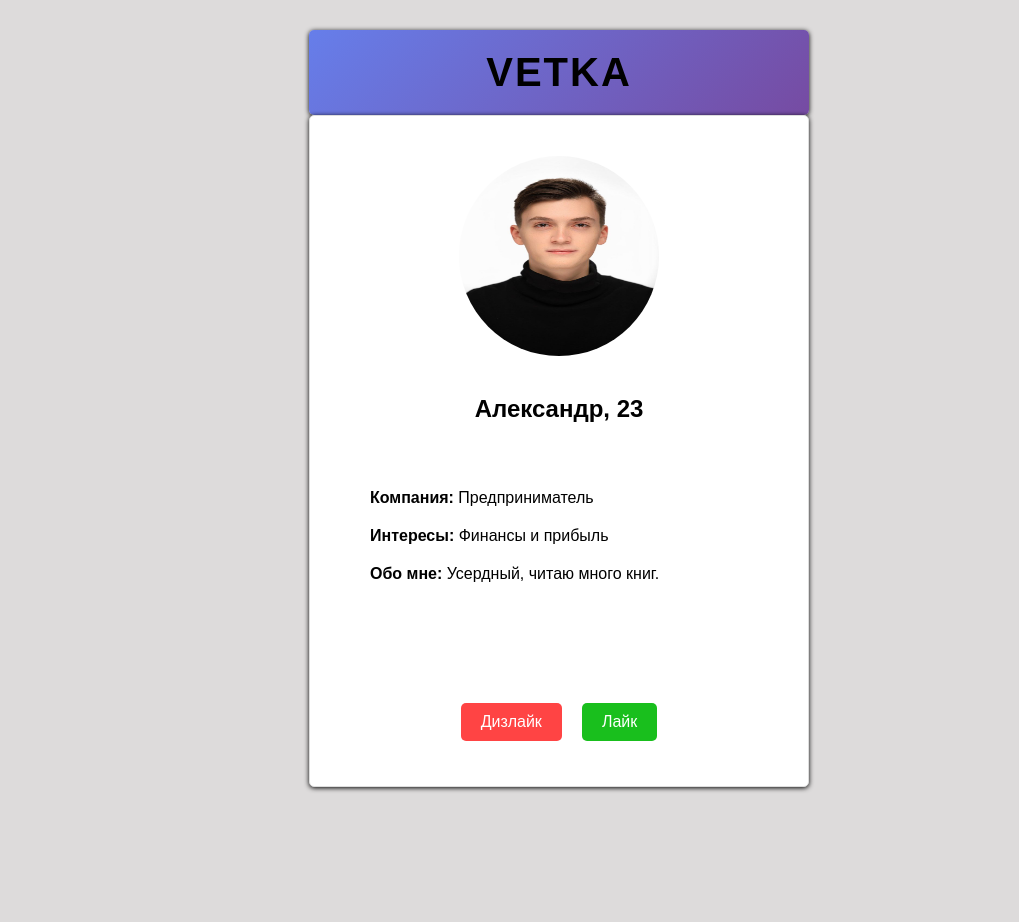
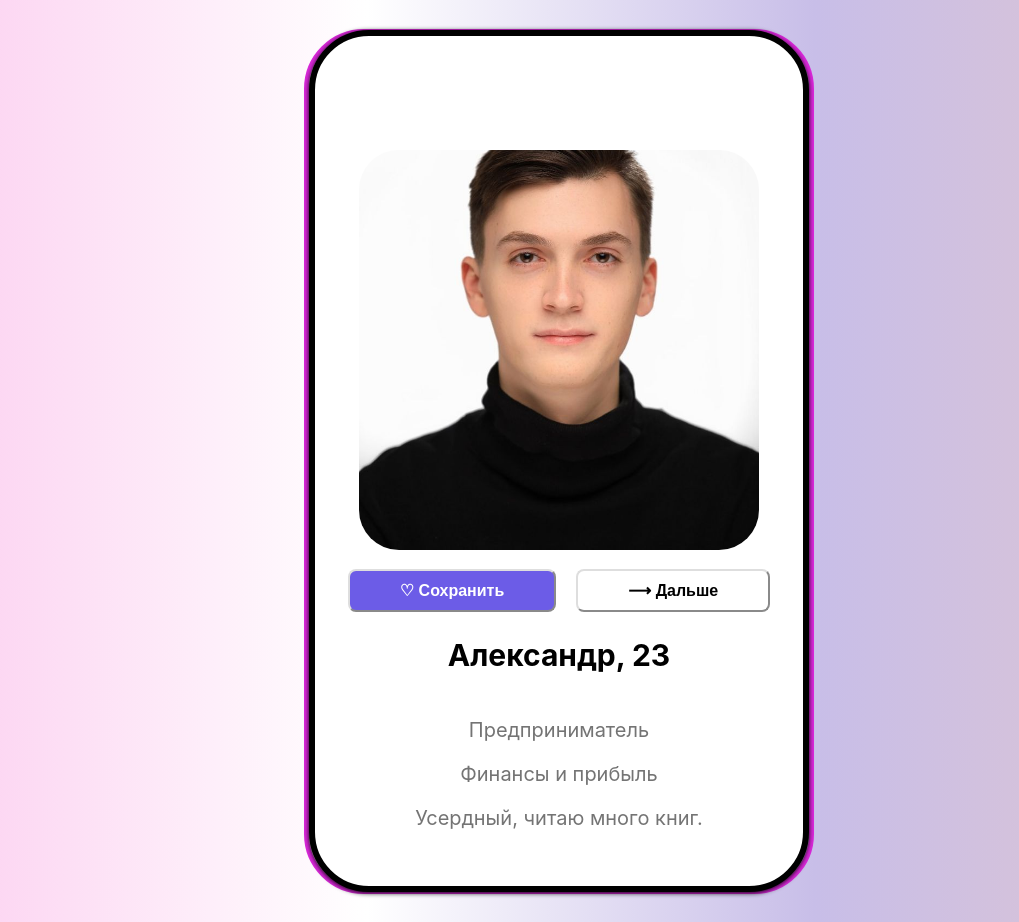
Before and after one commit to K-prog1/MVP_Web_Project, a React (Vite) app in the folder mvp_vetka/: page / in a window 1280 px wide. Shown: the whole page, without its empty margins (81-1100 px from the left). Before the commit the page ends 817 px from the top, so only its background shows below. Built offline with nearby package versions, Linux system fonts and the light colour scheme.

Commit message:
Css main menu changes
Изменил стиль, кнопок их расстояние, задний фон, фотографии, то как выглядит наш профиль короч много обновлений

```diff
--- a/mvp_vetka/src/App.css
+++ b/mvp_vetka/src/App.css
@@ -1,7 +1,8 @@
 /** Style_profile-card **/
 
 body {
-    background-color: #dddbdb;
+    background: #fccff0;
+    background: linear-gradient(90deg,rgba(252, 207, 240, 1) 0%, rgba(255, 255, 255, 1) 35%, rgba(200, 190, 232, 1) 70%, rgba(222, 197, 210, 1) 100%);
     font-family: Arial, sans-serif;
 }
 
@@ -12,30 +13,55 @@ body {
 }
 
 .main-content {
-  border: 1px solid #ddd;
-  border-radius: 5px;
-  height: 670px;
+  border: 6px solid black;
+  border-radius: 60px;
+  height: 850px;
   text-align: center;
   box-shadow: 0 1px 5px rgb(0, 0, 0);
   background-color: #fff;
+  display: flex;
+  align-items: center;
+  justify-content: center;
+}
+
+.main-content::before {
+  border: 5px solid rgb(220, 40, 220);
+  border-radius: 60px;
+  content: '';
+  z-index: -1 ;
+  width: 500px;
+  height: 855px;
+  position: absolute;
 }
 
 .profile-inform {
-    text-align: left;
-    padding: 30px 20px 30px 60px;
+    text-align: center;
+    padding: 0px 20px;
     height: 200px;
+    display: flex;
+    flex-direction: column;
+    align-items: center;
+    color: rgb(116, 116, 116);
+    font-family: "Inter", sans-serif;
+    font-size: 20px;
+}
+
+.profile-elements {
+    margin-bottom: -20px;
+    pointer-events: none;
 
 }
 
-.profile-elenments {
-    margin-bottom: 20px;
+.profile-inform h2 {
+  color: black;
 }
 
+
 .profile-card img {
-  width: 200px;
-  height: 200px;
-  border-radius: 50%;
-  object-fit: fill;
+  width: 400px;
+  height: 400px;
+  border-radius: 10%;
+  object-fit: cover;
   margin-bottom: 15px;
   margin-top: 40px;
 }
@@ -44,39 +70,42 @@ body {
 
 .actions button {
   margin: 0 10px;
-  padding: 10px 20px;
-  border: none;
-  border-radius: 5px;
+  padding: 10px 50px;
+  border-color: rgb(222, 222, 222);
+  border-radius:8px;
   cursor: pointer;
   font-size: 16px;
+  font-weight: 600;
+  justify-content: space-between;
+  align-items: center;
+}
+
+.actions button:last-child {
+  background-color: #ffffff;
+  color: rgb(0, 0, 0);
+}
+
+.actions :last-child:hover {
+    background-color: #868686;
+    color: #e5e4e4;
+}
+
+.actions :last-child:active {
+  background-color: #4a4a4a;
+  color: white;
 }
 
 .actions button:first-child {
-  background-color: #ff4444;
-  color: white;
+  background-color: #6c5ce7;
+  color: rgb(255, 255, 255);
 }
 
 .actions :first-child:hover {
-    background-color: #d92c2c;
-    color: #e5e4e4;
+    background-color: #5d4dc4;
+    color: rgb(255, 255, 255);
 }
 
 .actions :first-child:active {
-  background-color: #ff4444;
-  color: white;
-}
-
-.actions button:last-child {
-  background-color: #19bf1d;
-  color: rgb(255, 255, 255);
-}
-
-.actions :last-child:hover {
-    background-color: #118113;
+    background-color: #493c9a;
     color: rgb(255, 255, 255);
 }
-
-.actions :last-child:active {
-    background-color: #2bbd2f;
-    color: rgb(255, 255, 255);
-}
--- a/mvp_vetka/src/App.tsx
+++ b/mvp_vetka/src/App.tsx
@@ -3,7 +3,7 @@ import { ProfileMemberCard } from './ProfileMemberCardProps';
 import { membersdata, type MemberData } from './FakeData';
 import './App.css';
 import LoadingScreen from './LoadingScreen';
-import Header from './Header';
+
 
 function App() {
     const [currentIndex, setCurrentIndex] = useState(0);
@@ -32,12 +32,12 @@ function App() {
 
     return (
         <div className="app">
-            <Header />
             <main className="main-content">
                     <ProfileMemberCard
                         memberdata={users[currentIndex]}
+                        onDislike={handleDislike}
                         onLike={handleLike}
-                        onDislike={handleDislike}
+
                     />
               </main>
           </div>
--- a/mvp_vetka/src/Header.css
+++ /dev/null
@@ -1,16 +0,0 @@
-.Header{
-  text-align:center;
-  padding: 20px 0;
-  background: linear-gradient(135deg, #667eea 0%, #764ba2 100%);
-  border-radius: 5px;
-  box-shadow: 0 1px 5px rgb(0, 0, 0);
-  color: black;
-  margin:0;
-}
-
-.logo{
-  font-size: 2.5rem;
-  font-weight: bold;
-  margin: 0;
-  letter-spacing: 2px;
-}
--- a/mvp_vetka/src/Header.tsx
+++ /dev/null
@@ -1,13 +0,0 @@
-import React from "react";
-import './Header.css';
-
-const Header: React.FC = () => {
-
-    return (
-        <div className="Header">
-             <h1 className="logo">VETKA</h1>
-        </div>
-    );
-};
-
-export default Header
--- a/mvp_vetka/src/LoadingScreen.css
+++ b/mvp_vetka/src/LoadingScreen.css
@@ -45,27 +45,27 @@ body {
 .inner-square::before {
   text-align: center;
   content:"";
-  font-size: 30px;
+  font-size: 20px;
   color:black;
   height: 50%;
   width: 50%;
-  border-radius: 90% 90% 60% 60%;
+  border-radius: 51% 49% 45% 55% / 66% 70% 30% 34% ;
   box-shadow: black 1px 1px;
-  background-color: #ffa600;
+  background-color: #ffbe45;
   z-index: 1;
 }
 
-
-
 .loading-text {
-  font-size: 300%;
-  font-family: 'Open Sans';
-  margin: 0 auto ;
+  font-size: 350%;
+  text-align: center;
+  justify-content: center;
+  padding-top: 20px;
   color:white;
   text-shadow: black 1px 1px;
 }
+
 .dollar-sign {
-  font-size: 200%;
+  font-size: 250%;
   position:absolute;
   left:51%;
   top:50%;
--- a/mvp_vetka/src/LoadingScreen.tsx
+++ b/mvp_vetka/src/LoadingScreen.tsx
@@ -11,7 +11,7 @@ const LoadingScreen: React.FC = () => {
 
                         <path
                             d="M 20 20 Q 20 50, 400 0 L 300 200 L 100 200 Z"
-                            fill="#ffa600"
+                            fill="#ffbe45"
 
                         />
 
--- a/mvp_vetka/src/ProfileMemberCardProps.tsx
+++ b/mvp_vetka/src/ProfileMemberCardProps.tsx
@@ -21,26 +21,30 @@ export const ProfileMemberCard: React.FC<ProfileMemberCardProps> = ({
     return (
         <div className = "profile-card">
                 <img src = {memberdata.image} alt = "Image not loaded"></img>
-                <h2>{memberdata.name}, {memberdata.age}</h2>
+
+                <div className = 'actions'>
+                        <button onClick={onLike}>
+                            ♡  Сохранить
+                        </button>
+                        <button onClick={onDislike}>
+                           ⟶  Дальше
+                        </button>
+
+                </div>
+
                 <div className = 'profile-inform'>
-                    <div className = 'profile-elenments'>
-                        <p><strong>Компания: </strong>{memberdata.role}</p>
+                    <h2 className="DataAndAge">{memberdata.name}, {memberdata.age}</h2>
+                    <div className = 'profile-elements'>
+                        <p>{memberdata.role}</p>
                     </div>
-                    <div className = 'profile-elenments'>
-                        <p><strong>Интересы: </strong>{memberdata.interests}</p>
+                    <div className = 'profile-elements'>
+                        <p>{memberdata.interests}</p>
                     </div>
-                    <div className = 'profile-elenments'>
-                        <p><strong>Обо мне: </strong>{memberdata.about}</p>
+                    <div className = 'profile-elements'>
+                        <p>{memberdata.about}</p>
                     </div>
                 </div>
-                <div className = 'actions'>
-                        <button onClick={onDislike}>
-                            Дизлайк
-                        </button>
-                        <button onClick={onLike}>
-                            Лайк
-                        </button>
-                </div>
+
         </div>
     )
 }
```
